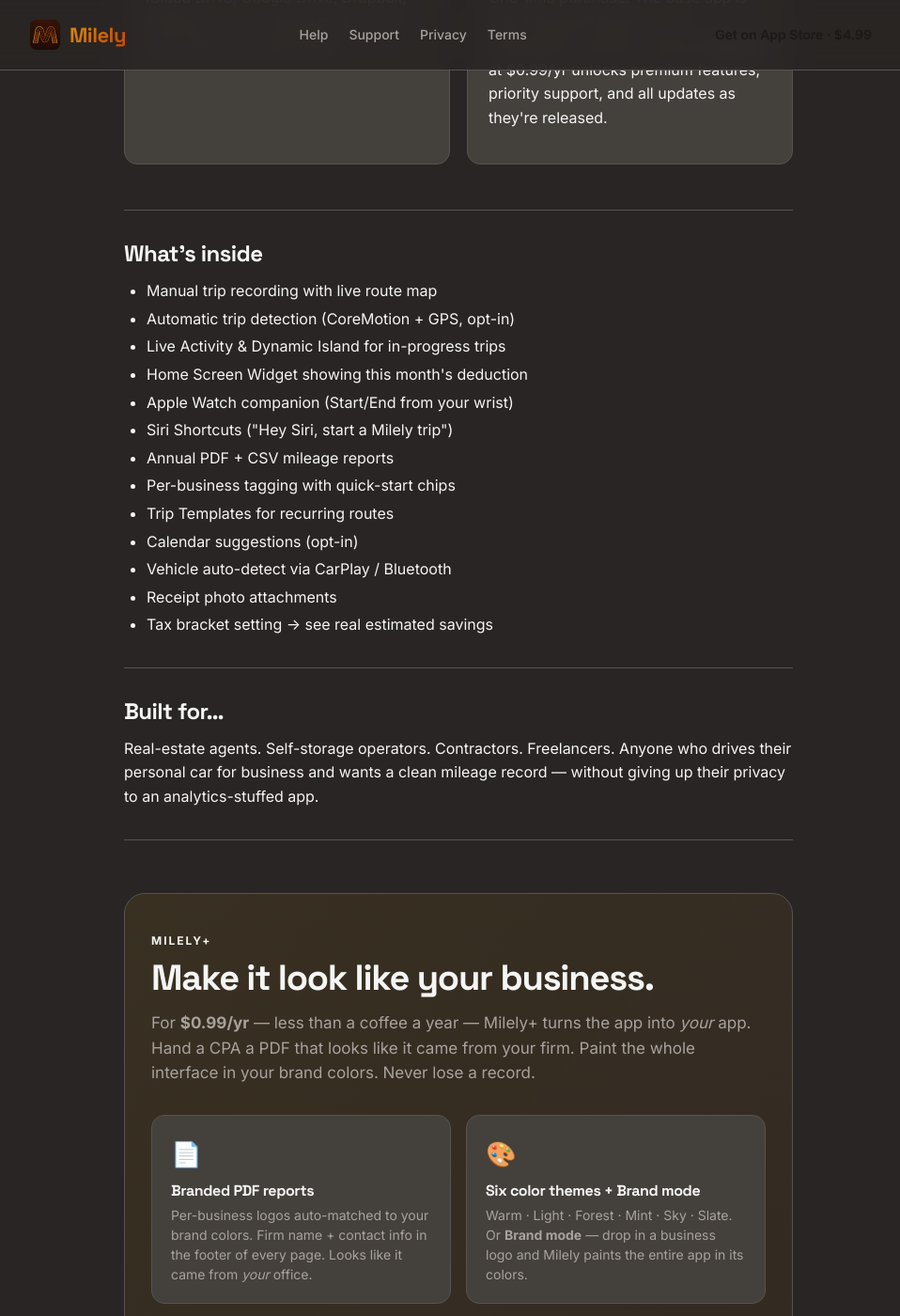
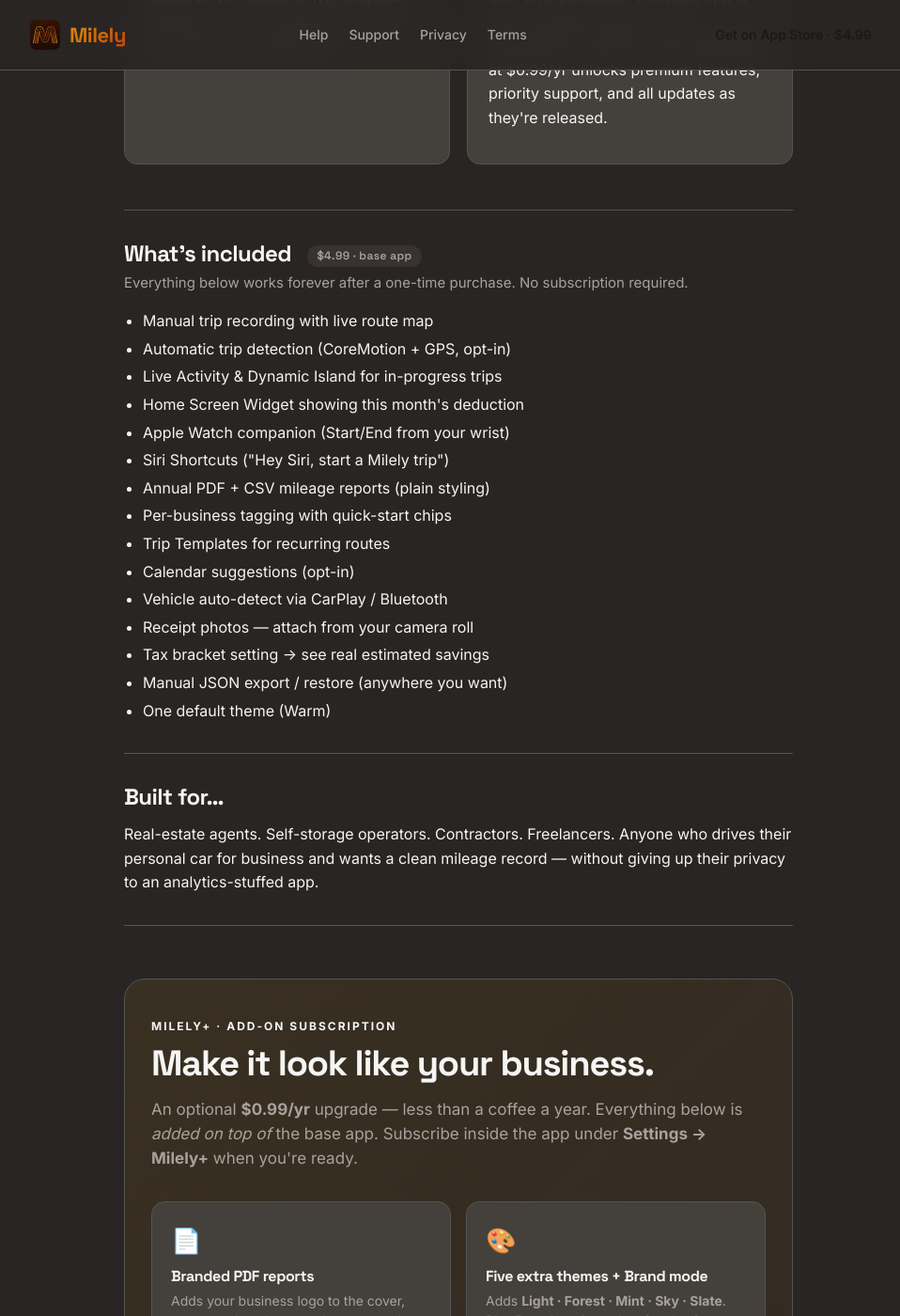
Before and after one commit to gregphuh/gregphuh.github.io, a Jekyll site: the page built from index.html, in a window 1280 px wide and 1400 px high, scrolled down 1057 px. Shown: the whole window at 94% size, without its empty margins (152-1110 px from the left). Built offline with Jekyll 4.4.1, drawn with Linux system fonts in a browser that asks for light colours; some of the changed text lies outside the part shown.

Commit message:
Separate base vs Plus features so customers know what they pay for
The "What's inside" section was a single bullet list mixing forever-free
features with subscription-gated ones — easy to misread as "all of this
costs $4.99." Now there are two clearly-labeled buckets:

- "What's included · $4.99 base app" — the full forever-free feature
  list, with explicit calls out that base ships Warm theme only,
  camera-roll receipt attach only, manual JSON export only, plain
  Milely-styled PDFs.

- "Milely+ · add-on subscription" — each card now contrasts the Plus
  benefit against what the base app already provides, so the upgrade
  story is unambiguous instead of overlapping.

Co-Authored-By: Claude Opus 4.7 (1M context) <noreply@anthropic.com>

```diff
--- a/_layouts/default.html
+++ b/_layouts/default.html
@@ -260,6 +260,34 @@
     color: var(--muted);
   }
 
+  /* Bucket separators (Included vs Plus) */
+  .bucket-tag {
+    display: inline-block;
+    margin-left: 12px;
+    padding: 4px 10px;
+    border-radius: 999px;
+    font-size: 12px;
+    font-weight: 600;
+    letter-spacing: 0.4px;
+    vertical-align: middle;
+  }
+  .bucket-tag-base {
+    background: rgba(120, 113, 108, 0.18);
+    color: var(--muted);
+  }
+  .bucket-blurb {
+    color: var(--muted);
+    font-size: 15px;
+    margin: -8px 0 16px;
+  }
+  .bucket-list {
+    margin: 12px 0 0;
+    padding-left: 20px;
+  }
+  .bucket-list li {
+    margin-bottom: 4px;
+  }
+
   /* Plus showcase section */
   .plus-section {
     margin: 56px 0 24px;
--- a/index.html
+++ b/index.html
@@ -42,21 +42,24 @@ description: Track mileage for business deductions. On-device, private, no subsc
 
 <hr/>
 
-<h2>What's inside</h2>
-<ul>
+<h2>What's included <span class="bucket-tag bucket-tag-base">$4.99 · base app</span></h2>
+<p class="bucket-blurb">Everything below works forever after a one-time purchase. No subscription required.</p>
+<ul class="bucket-list">
   <li>Manual trip recording with live route map</li>
   <li>Automatic trip detection (CoreMotion + GPS, opt-in)</li>
   <li>Live Activity & Dynamic Island for in-progress trips</li>
   <li>Home Screen Widget showing this month's deduction</li>
   <li>Apple Watch companion (Start/End from your wrist)</li>
   <li>Siri Shortcuts ("Hey Siri, start a Milely trip")</li>
-  <li>Annual PDF + CSV mileage reports</li>
+  <li>Annual PDF + CSV mileage reports (plain styling)</li>
   <li>Per-business tagging with quick-start chips</li>
   <li>Trip Templates for recurring routes</li>
   <li>Calendar suggestions (opt-in)</li>
   <li>Vehicle auto-detect via CarPlay / Bluetooth</li>
-  <li>Receipt photo attachments</li>
+  <li>Receipt photos — attach from your camera roll</li>
   <li>Tax bracket setting → see real estimated savings</li>
+  <li>Manual JSON export / restore (anywhere you want)</li>
+  <li>One default theme (Warm)</li>
 </ul>
 
 <hr/>
@@ -67,40 +70,40 @@ description: Track mileage for business deductions. On-device, private, no subsc
 <hr/>
 
 <section class="plus-section">
-  <div class="plus-eyebrow">MILELY+</div>
+  <div class="plus-eyebrow">MILELY+ · ADD-ON SUBSCRIPTION</div>
   <h2 class="plus-title">Make it look like your business.</h2>
-  <p class="plus-sub">For <strong>$0.99/yr</strong> — less than a coffee a year — Milely+ turns the app into <em>your</em> app. Hand a CPA a PDF that looks like it came from your firm. Paint the whole interface in your brand colors. Never lose a record.</p>
+  <p class="plus-sub">An optional <strong>$0.99/yr</strong> upgrade — less than a coffee a year. Everything below is <em>added on top of</em> the base app. Subscribe inside the app under <strong>Settings → Milely+</strong> when you're ready.</p>
 
   <div class="plus-grid">
     <div class="plus-card">
       <div class="plus-icon">📄</div>
       <h3>Branded PDF reports</h3>
-      <p>Per-business logos auto-matched to your brand colors. Firm name + contact info in the footer of every page. Looks like it came from <em>your</em> office.</p>
+      <p>Adds your business logo to the cover, auto-matches the report's accent color to your brand, and prints your firm name + contact info in the footer of every page. <em>(Base = plain Milely-styled PDF.)</em></p>
     </div>
     <div class="plus-card">
       <div class="plus-icon">🎨</div>
-      <h3>Six color themes + Brand mode</h3>
-      <p>Warm · Light · Forest · Mint · Sky · Slate. Or <strong>Brand mode</strong> — drop in a business logo and Milely paints the entire app in its colors.</p>
+      <h3>Five extra themes + Brand mode</h3>
+      <p>Adds <strong>Light · Forest · Mint · Sky · Slate</strong>. Plus <strong>Brand mode</strong> — drop in a business logo and Milely paints the entire app in its colors. <em>(Base = Warm theme only.)</em></p>
     </div>
     <div class="plus-card">
       <div class="plus-icon">📷</div>
       <h3>Receipt scanner</h3>
-      <p>VisionKit-powered scanner with edge detection and perspective correction — same engine as Apple Notes. Multi-page support.</p>
+      <p>VisionKit-powered scanner with edge detection, perspective correction, and multi-page support — same engine as Apple Notes. <em>(Base = attach photos from your camera roll only.)</em></p>
     </div>
     <div class="plus-card">
       <div class="plus-icon">☁️</div>
       <h3>Automatic cloud backup</h3>
-      <p>iCloud Drive or any Files-app cloud (Google Drive, Dropbox, OneDrive). One-tap restore on a new iPhone. Hands-off after setup.</p>
+      <p>Hands-off backup to iCloud Drive or any Files-app cloud (Google Drive, Dropbox, OneDrive). One-tap restore on a new iPhone. <em>(Base = manual JSON export only.)</em></p>
     </div>
     <div class="plus-card">
       <div class="plus-icon">🗺️</div>
       <h3>Branded map route</h3>
-      <p>Trip route on the map renders in Milely's gradient instead of Apple's default blue. Subtle but it ties the whole app together.</p>
+      <p>Renders the trip route in Milely's signature gradient instead of Apple's default blue. <em>(Base = Apple's blue.)</em></p>
     </div>
     <div class="plus-card">
       <div class="plus-icon">⚡</div>
       <h3>Priority support + every update</h3>
-      <p>Front of the line at <a href="mailto:milely@smileycreative.io">milely@smileycreative.io</a>. Every new feature as soon as it ships — no extra purchases.</p>
+      <p>Front-of-the-line email at <a href="mailto:milely@smileycreative.io">milely@smileycreative.io</a>. Every new feature as soon as it ships — no extra purchases. <em>(Base = standard support, same updates a few weeks later.)</em></p>
     </div>
   </div>
 
```
